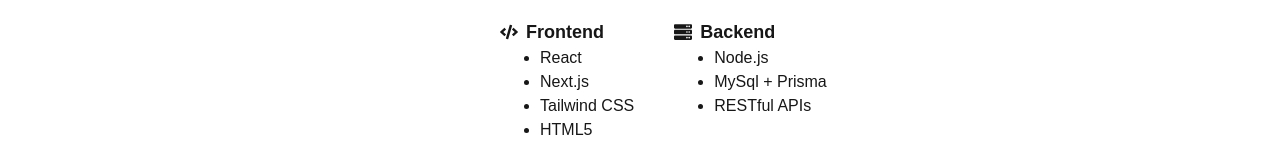
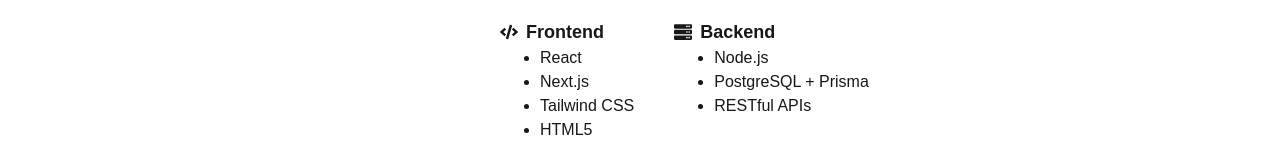
Before and after one commit to MLRDevs/Resume, a Next.js app: page / in a window 1280 px wide. Shown: the part 574-734 px from the top of the page. Built offline with nearby package versions, Linux system fonts and the light colour scheme.

Commit message:
changed mysql to postgresql

```diff
--- a/src/app/page.tsx
+++ b/src/app/page.tsx
@@ -75,7 +75,7 @@
               </h3>
               <ul className="list-disc px-10">
                 <li>Node.js</li>
-                <li>MySql + Prisma</li>
+                <li>PostgreSQL + Prisma</li>
                 <li>RESTful APIs</li>
               </ul>
 
--- a/src/app/projects/page.tsx
+++ b/src/app/projects/page.tsx
@@ -51,7 +51,7 @@
                             This not only shows that I know the skills that I do have, but that I can
                             utilize them in a specific use case if need be.
                         "
-                        link=""
+                        link="https://github.com/MLRDevs/Resume"
                     />
                 </section>
 
```
